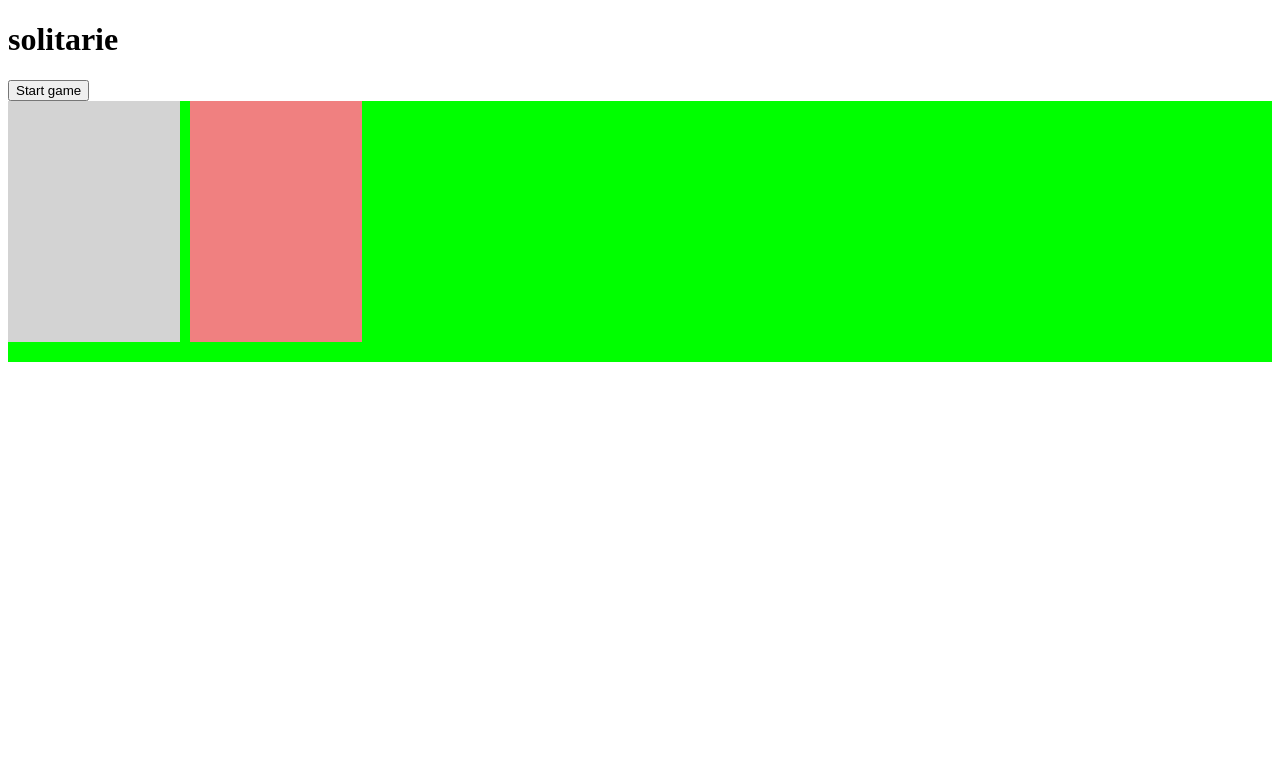
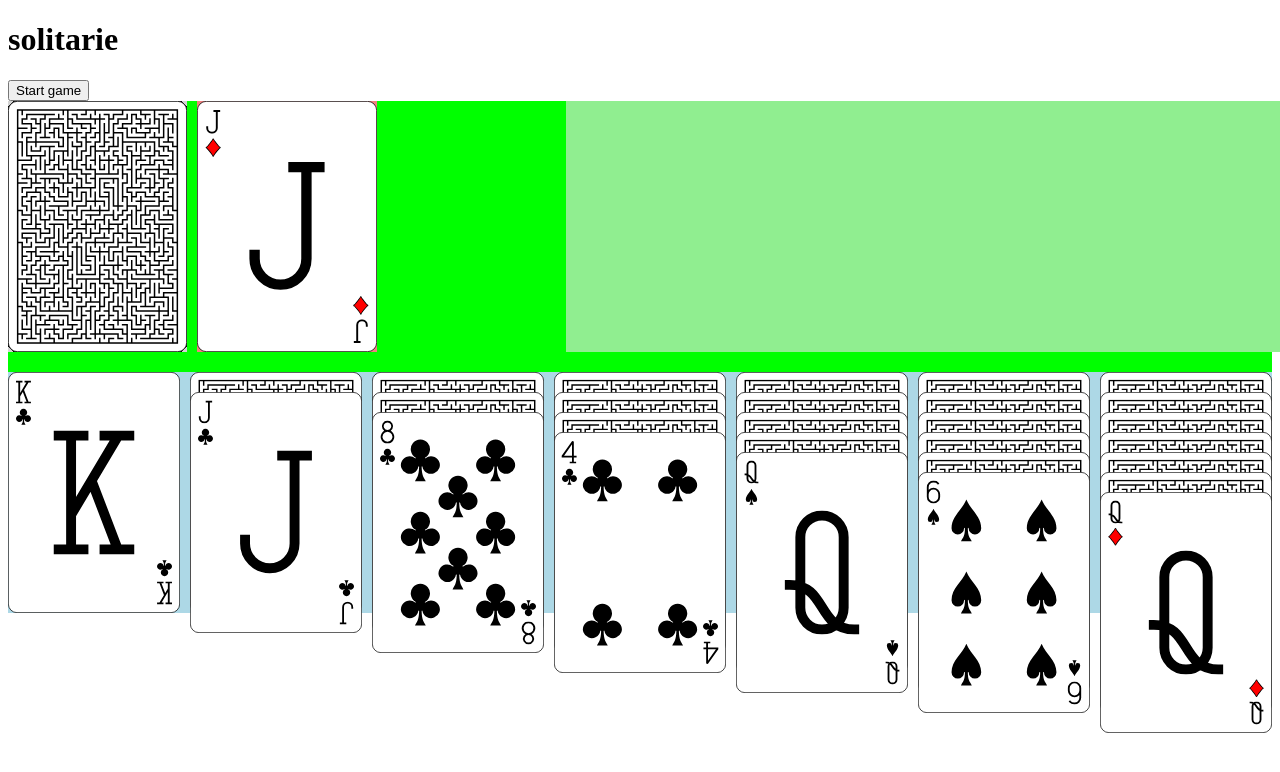
Before and after one commit to Akaoni1/games, a Nuxt app: page /games/solitarie in a window 1280 px wide. Shown: the top 772 px of the page. Built offline with nearby package versions, Linux system fonts and the light colour scheme.

Commit message:
Refactor Solitaire card component to include a new 'zone' property in the Card interface

```diff
--- a/pages/games/solitarie.vue
+++ b/pages/games/solitarie.vue
@@ -3,20 +3,32 @@
         <h1>solitarie</h1>
         <button @click="startGame">Start game</button>
         <div class="board">
-            <div class="deck" @click="showDeckCard">
-                    <GamesSolitarieCard :card="card" v-for="card in deck"/>
+            <div class="deck" @click="showDeckCard()">
+
+                <button class="card" draggable="true" v-for="card in deck" :key="`${card.number}${card.type}`">
+                    <GamesSolitarieCard :card="card" />
+                </button>
             </div>
             <div class="discard">
-                <GamesSolitarieCard :card="card" v-for="card in discard"/>
+                <button class="card" draggable="true" v-for="card in discard" :key="`${card.number}${card.type}`"
+                    @dragstart="handleDragStart(card)">
+                    <GamesSolitarieCard :card="card" />
+                </button>
             </div>
             <div class="stacks">
-                <div class="stack" v-for="stack in stacks">
-                    <GamesSolitarieCard :card="card"v-for="card in stack" />
+                <div class="stack" v-for="(stack,index) in stacks" @drop="handleDrop(stack, `stack-${index}`)" @dragover.prevent="">
+                    <button class="card" draggable="true" v-for="card in stack" :key="`${card.number}${card.type}`"
+                        @dragstart="handleDragStart(card)">
+                        <GamesSolitarieCard :card="card" />
+                    </button>
                 </div>
             </div>
             <div class="piles">
-                <div class="pile" v-for="pile in piles" >
-                    <GamesSolitarieCard :card="card" v-for="(card,index) in pile" :style="`top: ${index*20}px`" />
+                <div class="pile" v-for="(pile, i) in piles" @drop="handleDrop(pile,`pile-${i}`)" @dragover.prevent="">
+                    <button class="card" draggable="true" v-for="(card, index) in pile" :style="`top: ${index * 20}px`"
+                        :key="`${card.number}${card.type}`" @dragstart="handleDragStart(card)" @click="handleCardClick(card)">
+                        <GamesSolitarieCard :card="card" />
+                    </button>
                 </div>
             </div>
         </div>
@@ -35,10 +47,11 @@ const deck = ref<Card[]>([]);
 const piles = ref<Card[][]>([]);
 const stacks = ref<Card[][]>([]);
 const discard = ref<Card[]>([]);
+const selectedCard = ref<Card | null>(null);
 //methods
 const startGame = () => {
     resetBoard();
-    shuffleDeck();
+    //shuffleDeck();
     fillPiles();
     showDeckCard();
 };
@@ -57,6 +70,7 @@ const createDeck = () => {
                 type: type,
                 color: colors[type],
                 isFaceUp: false,
+                zone: 'deck',
             });
         }
     }
@@ -72,6 +86,7 @@ const fillPiles = () => {
             if (!card) {
                 return;
             }
+            card.zone = `pile-${i}`;
             if (j === i) {
                 card.isFaceUp = true;
             }
@@ -84,6 +99,7 @@ const showDeckCard = () => {
         deck.value = discard.value.reverse();
         for (const card of deck.value) {
             card.isFaceUp = false;
+            card.zone = 'deck';
         }
         discard.value = [];
         return;
@@ -91,15 +107,145 @@ const showDeckCard = () => {
     const card = deck.value.pop();
     if (card) {
         card.isFaceUp = true;
+        card.zone = 'discard';
         discard.value.push(card);
     }
 };
-
-
+//drag and drop
+const handleDragStart = (card: Card) => {
+    selectedCard.value = card;
+};
+const addCardToStack = (zone: Card[], type: string) => {
+    if (!selectedCard.value) {
+        return;
+    }
+    const previousZone = selectedCard.value.zone;
+    if (previousZone === 'discard') {
+        const cardIndex = discard.value.findIndex(card => card === selectedCard.value);
+        discard.value.splice(cardIndex, 1);
+    }
+    if (previousZone.startsWith('pile')) {
+        const pileIndex = parseInt(previousZone.split('-')[1]);
+        const cardIndex = piles.value[pileIndex].findIndex(card => card === selectedCard.value);
+        piles.value[pileIndex].splice(cardIndex, 1);
+    }
+    if (previousZone.startsWith('stack')) {
+        const stackIndex = parseInt(previousZone.split('-')[1]);
+        const cardIndex = stacks.value[stackIndex].findIndex(card => card === selectedCard.value);
+        stacks.value[stackIndex].splice(cardIndex, 1);
+    }
+    selectedCard.value.zone = type;
+    zone.push(selectedCard.value);
+    selectedCard.value = null;
+    endGame();
+};
+const addCardToPile = (zone: Card[], type: string) => {
+    if (!selectedCard.value) {
+        return;
+    }
+    const previousZone = selectedCard.value.zone;
+    if (previousZone === 'discard') {
+        const cardIndex = discard.value.findIndex(card => card === selectedCard.value);
+        discard.value.splice(cardIndex, 1);
+    }
+    if(previousZone.startsWith('stack')) {
+        const stackIndex = parseInt(previousZone.split('-')[1]);
+        const cardIndex = stacks.value[stackIndex].findIndex(card => card === selectedCard.value);
+        stacks.value[stackIndex].splice(cardIndex, 1);
+    }
+    if (previousZone.startsWith('pile')) {
+        const pileIndex = parseInt(previousZone.split('-')[1]);
+        const cardIndex = piles.value[pileIndex].findIndex(card => card === selectedCard.value);
+        //si no es la ultima carta se lleva todas las cartas de arriba
+        if (cardIndex !== piles.value[pileIndex].length - 1) {
+            const cards = piles.value[pileIndex].splice(cardIndex);
+            for (const card of cards) {
+                card.zone = type;
+                zone.push(card);
+            }
+            selectedCard.value = null;
+            return;
+        }
+        piles.value[pileIndex].splice(cardIndex, 1);
+    }
+    selectedCard.value.zone = type;
+    zone.push(selectedCard.value);
+    selectedCard.value = null;
+};
+const handleCardClick = (card: Card) => {
+    // reviasa si es la ultima carta de la pila
+    if (card.zone.startsWith('pile')) {
+        const pileIndex = parseInt(card.zone.split('-')[1]);
+        if (piles.value[pileIndex][piles.value[pileIndex].length - 1] !== card) {
+            return;
+        }
+    }
+    if (card.isFaceUp) {
+        return;
+    }
+    card.isFaceUp = true;
+};
+const handleDrop = (zone: Card[], type: string) => {
+    if (!selectedCard.value) {
+        return;
+    }
+    if (type.startsWith('stack')) {
+        if (zone.length === 0 && selectedCard.value.number === 1) {
+            addCardToStack(zone, type);
+            return;
+        }
+        if (zone.length === 0) {
+            return;
+        }
+        const lastCard = zone[zone.length - 1];
+        if (selectedCard.value.number === lastCard.number + 1 && selectedCard.value.type === lastCard.type) {
+            addCardToStack(zone, type);
+            return;
+        }
+    }
+    if (type.startsWith('pile')) {
+        if (zone.length === 0 && selectedCard.value.number === 13) {
+            addCardToPile(zone, type);
+            return;
+        }
+        if (zone.length === 0) {
+            return;
+        }
+        const lastCard = zone[zone.length - 1];
+        if (selectedCard.value.number === lastCard.number - 1 && selectedCard.value.color !== lastCard.color) {
+            addCardToPile(zone, type);
+            return;
+        }
+    }
+    selectedCard.value = null;
+};
+const endGame = () => {
+    // si todas los stack tienen 13 cartas
+    if (stacks.value.every(stack => stack.length === 13)) {
+        alert('You win');
+    }
+};
+onMounted(() => {
+    startGame();
+});
 </script>
 <style scoped>
 * {
     box-sizing: border-box;
+}
+
+.card {
+    max-width: 100%;
+    aspect-ratio: 5/7;
+    cursor: pointer;
+    position: absolute;
+    border: 0;
+    padding: 0;
+    background-color: transparent;
+}
+
+.card:hover {
+    transform: translateY(-10px);
 }
 
 .board {
@@ -129,7 +275,6 @@ const showDeckCard = () => {
     display: grid;
     grid-template-columns: repeat(4, 1fr);
 
-
     .stack {
         position: relative;
         aspect-ratio: 5/7;
--- a/types/game/solitarie.d.ts
+++ b/types/game/solitarie.d.ts
@@ -3,4 +3,5 @@ export interface Card {
     color: string;
     type: string;
     isFaceUp: boolean;
+    zone: string;
 }
```
